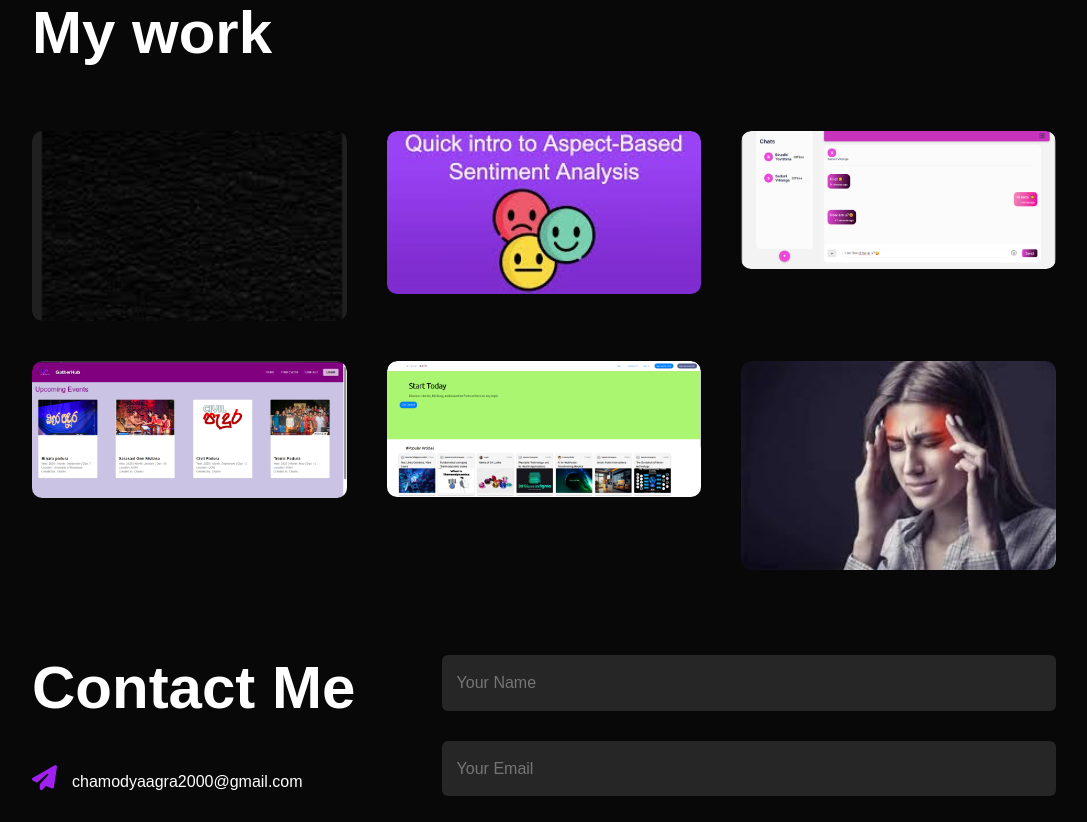
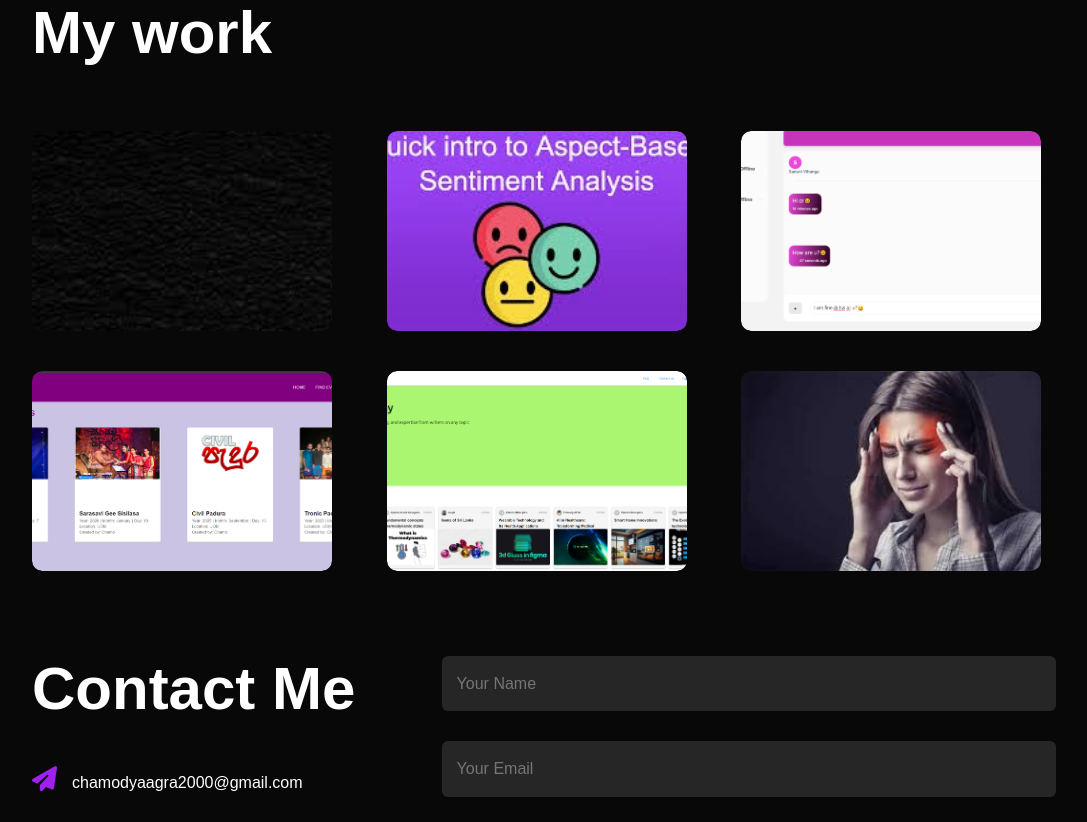
Before and after one commit to ChamodyaGanepola/my_portfolio_website, a plain HTML site: page index.html in a window 1280 px wide. Shown: the part 3180-4002 px from the top of the page, without its empty margins (96-1183 px from the left). Drawn offline with Linux system fonts and the light colour scheme.

Commit message:
fix  error

```diff
--- a/style.css
+++ b/style.css
@@ -224,17 +224,23 @@ nav ul li a:hover::after{
     grid-gap:40px;
     margin-top: 50px;
 }
-.work{
+.work {
     border-radius: 10px;
     position: relative;
     overflow: hidden;
+    width: 300px;        /* optional: fix width for uniformity */
+    height: 200px;       /* fix height for uniformity */
 }
-.work img{
-    width:100%;
+
+.work img {
+    width: 100%;
+    height: 100%;        /* make image fill the container */
+    object-fit: cover;   /* maintain aspect ratio and crop if needed */
     border-radius: 10px;
     display: block;
     transition: transform 0.5s;
 }
+
 .layer{
     width: 100%;
     height: 0;
```
